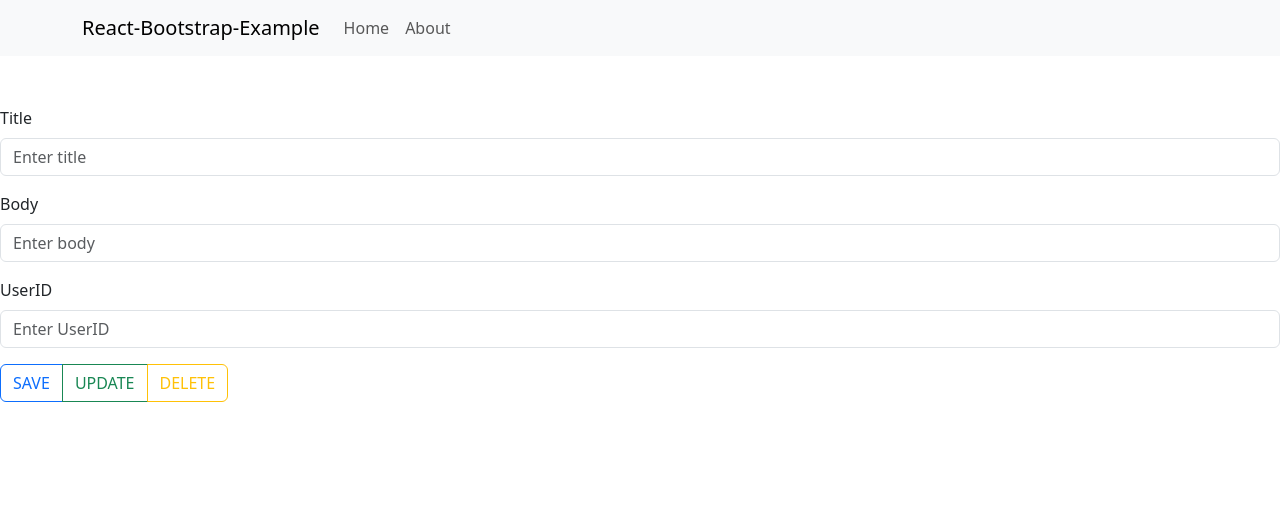
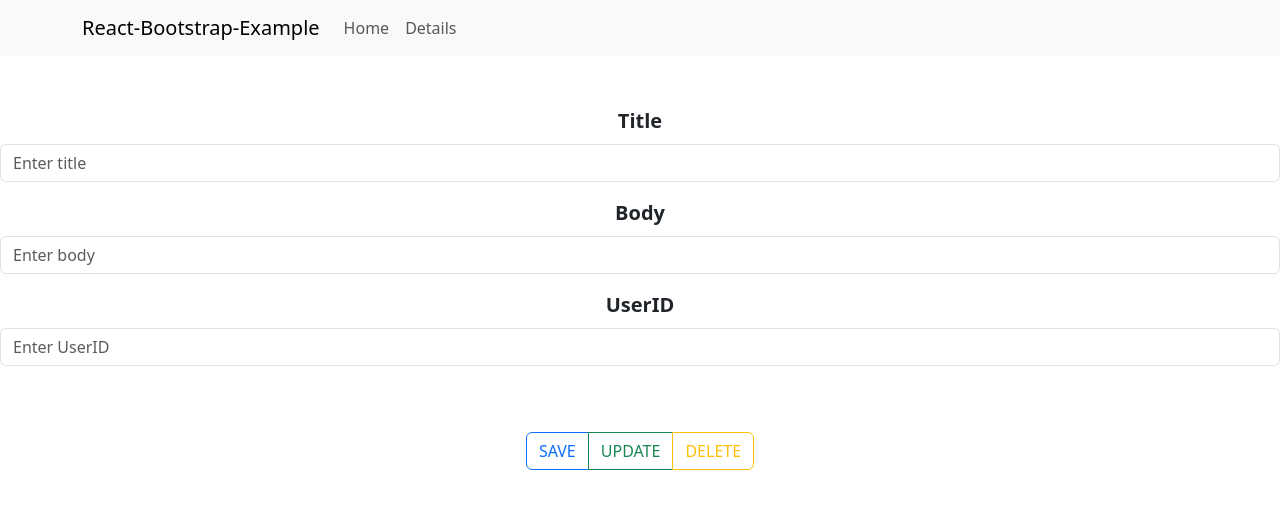
Before and after one commit to ChathuraBhashitha01/react_app_with_fake_api, a React (Create React App) app: page / in a window 1280 px wide. Shown: the top 508 px of the page. Built offline with nearby package versions, Linux system fonts and the light colour scheme.

Commit message:
Home page update

```diff
--- a/src/component/NavigationBar/NavigationBar.js
+++ b/src/component/NavigationBar/NavigationBar.js
@@ -14,7 +14,7 @@ export default function NavigationBar() {
                 <Navbar.Collapse id="basic-navbar-nav">
                 <Nav className="me-auto">
                     <Link className='nav-link' to='/' >Home</Link>
-                    <Link className='nav-link' to='/details'>About</Link>
+                    <Link className='nav-link' to='/details'>Details</Link>
                 </Nav>
                 </Navbar.Collapse>
             </Container>
--- a/src/page/InputForm/InputForm.js
+++ b/src/page/InputForm/InputForm.js
@@ -22,7 +22,7 @@ export default function InputForm() {
         <Form.Control type="userID" placeholder="Enter UserID" />
         </Form.Group>
 
-    <ButtonGroup>
+    <ButtonGroup className='btnGroup'>
     <Button variant="outline-primary">SAVE</Button>{' '}
       <Button variant="outline-success">UPDATE</Button>{' '}
       <Button variant="outline-warning">DELETE</Button>{' '}
--- a/src/page/InputForm/style.css
+++ b/src/page/InputForm/style.css
@@ -1,3 +1,11 @@
 .frmBody{
     margin-top: 50px;
+    text-align: center;
+    font-weight: bold;
+    font-size: 20px;
 }
+
+.btnGroup{
+    margin-top: 50px;
+    font-weight: bold;
+}
```
